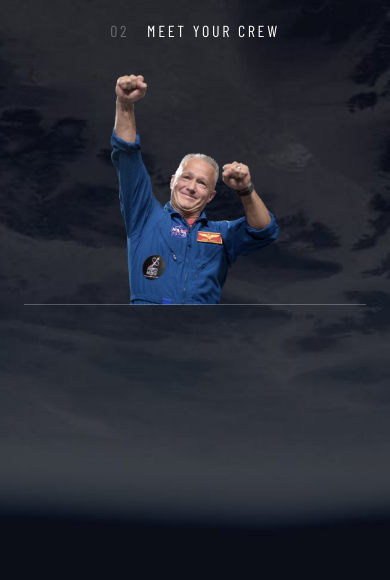
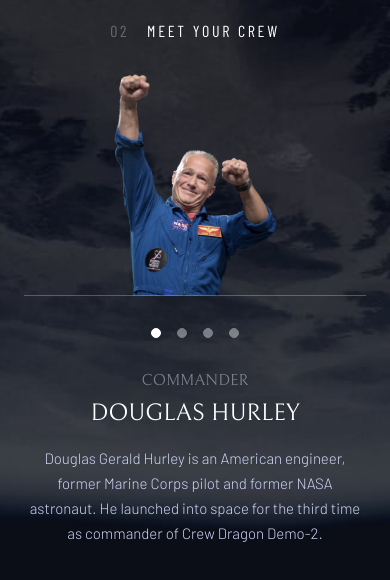
Before and after one commit to JanaBobulis/Space-Tourism-Multi-Page-Website, a plain HTML site: page crew.html in a window 390 px wide. Shown: the part 80-660 px from the top of the page. Drawn offline with Linux system fonts and the light colour scheme.

Commit message:
mobile crew page

```diff
--- a/crew.html
+++ b/crew.html
@@ -22,17 +22,26 @@
           </div>
 
         </div>
-        <!-- <div class="right-desktop flex flex-column flex-ai-c">
-          <div id="destinations">
-            <a href="#" data-item="Moon" class="dest-link active">MOON</a>
-            <a href="#" data-item="Mars" class="dest-link">MARS</a>
-            <a href="#" data-item="Europa" class="dest-link">EUROPA</a>
-            <a href="#" data-item="Titan" class="dest-link">TITAN</a>
+        <div class="right-desktop flex flex-column flex-ai-c">
+          <div id="carousel-buttons" class="flex flex-row">
+                <a href="#" data-item="Douglas Hurley" class="dest-link active-link">
+                    <div class="btn"></div>
+                </a>
+                <a href="#" data-item="Mark Shuttleworth" class="dest-link">
+                    <div class="btn"></div>
+                </a>
+                <a href="#" data-item="Victor Glover" class="dest-link">
+                    <div class="btn"></div>
+                </a>
+                <a href="#" data-item="Anousheh Ansari" class="dest-link">
+                    <div class="btn"></div>
+                </a>
+
           </div>
-          <div class="destination-name"></div>
-          <div class="destination-description site-bounds-mobile"></div>
-          <div class="facts flex flex-column">
-        </div> -->
+          <div class="crew-role"></div>
+          <div class="crew-name"></div>
+          <div class="crew-bio site-bounds-mobile"></div>
+        </div>
 
 
         </div>
--- a/index.js
+++ b/index.js
@@ -35,7 +35,10 @@ class Header extends HTMLElement {
       <nav class="navigation">
         <div class="top-nav flex flex-row flex-jc-sb flex-ai-c">
           <div class="logo">
+          <a href="./index.html">
             <img width="48" height="48" src="starter-code/assets/shared/logo.svg">
+          </a>
+
           </div>
           <a id="toggle-menu" class="toggle-menu hidden-lg" onclick="closeBtn(); toggleMenu()">
             <div id="burger">
@@ -82,7 +85,7 @@ async function loadData() {
   const data = await response.json();
   createDestinationPage(data);
   createCrewPage(data);
-  console.log(data)
+  // console.log(data)
 }
 loadData();
 
@@ -125,7 +128,7 @@ function createDestinationPage(data) {
 
 
       destinationArray.forEach((item) => {
-        console.log(item)
+        // console.log(item)
         item.addEventListener('click', function (event) {
           event.preventDefault();
 
@@ -166,15 +169,71 @@ function createDestinationPage(data) {
 
 function createCrewPage(data) {
   let crewImg = document.getElementById('crew-member-img');
+  let crewName = document.querySelector('.crew-name');
+  let crewRole = document.querySelector('.crew-role');
+  let crewBio = document.querySelector('.crew-bio');
+  let carouselButtons = document.getElementById('carousel-buttons').children;
+  let buttonsArray = Array.from(carouselButtons)
   let dataCrew = data.crew
 
 
     dataCrew.forEach(response => {
 
       crewImg.innerHTML = `
-      <img width="170" height="223" src="${data.crew[0].images.webp}">
+      <img src="${data.crew[0].images.webp}">
+      `
+      crewRole.innerHTML = `
+      <h2>${data.crew[0].role}</h2>
       `
 
+      crewName.innerHTML = `
+      <h3>${data.crew[0].name}</h3>
+      `
+
+      crewBio.innerHTML = `
+          <p>${data.crew[0].bio}</p>
+          `
+
+          buttonsArray.forEach((item) => {
+            console.log(item)
+            item.addEventListener('click', function (event) {
+              event.preventDefault();
+
+              console.log(item.dataset)
+              console.log(response.name)
+
+              if (item.dataset.item === response.name) {
+                crewImg.innerHTML = `
+              <img src="${response.images.webp}">
+              `
+                crewRole.innerHTML = `
+              <h2>${response.role}</h2>
+              `
+              crewName.innerHTML = `
+              <h3>${response.name}</h3>
+              `
+                crewBio.innerHTML = `
+              <p>${response.bio}</p>
+              `
+
+              // facts.innerHTML = `
+              // <div class="distance">
+              //   <h3>AVG. DISTANCE</h3>
+              //   <p>${response.distance}</p>
+              // </div>
+              // <div class="travel-time">
+              //   <h3>EST. TRAVEL TIME</h3>
+              //   <p>${response.travel}</p>
+              // </div>`
+              }
+
+              //set an active element
+              let activeEl = document.querySelector('.active-link')
+              activeEl.classList.remove('active-link');
+              item.className += " active-link"
+
+            })
+          })
     })
 
 }
--- a/starter-code/data.json
+++ b/starter-code/data.json
@@ -55,7 +55,7 @@
       "name": "Mark Shuttleworth",
       "images": {
         "png": "./assets/crew/image-mark-shuttleworth.png",
-        "webp": "./assets/crew/image-mark-shuttleworth.webp"
+        "webp": "starter-code/assets/crew/image-mark-shuttleworth.webp"
       },
       "role": "Mission Specialist",
       "bio": "Mark Richard Shuttleworth is the founder and CEO of Canonical, the company behind the Linux-based Ubuntu operating system. Shuttleworth became the first South African to travel to space as a space tourist."
@@ -64,7 +64,7 @@
       "name": "Victor Glover",
       "images": {
         "png": "./assets/crew/image-victor-glover.png",
-        "webp": "./assets/crew/image-victor-glover.webp"
+        "webp": "starter-code/assets/crew/image-victor-glover.webp"
       },
       "role": "Pilot",
       "bio": "Pilot on the first operational flight of the SpaceX Crew Dragon to the International Space Station. Glover is a commander in the U.S. Navy where he pilots an F/A-18.He was a crew member of Expedition 64, and served as a station systems flight engineer."
@@ -73,7 +73,7 @@
       "name": "Anousheh Ansari",
       "images": {
         "png": "./assets/crew/image-anousheh-ansari.png",
-        "webp": "./assets/crew/image-anousheh-ansari.webp"
+        "webp": "starter-code/assets/crew/image-anousheh-ansari.webp"
       },
       "role": "Flight Engineer",
       "bio": "Anousheh Ansari is an Iranian American engineer and co-founder of Prodea Systems. Ansari was the fourth self-funded space tourist, the first self-funded woman to fly to the ISS, and the first Iranian in space."
--- a/style/_main.scss
+++ b/style/_main.scss
@@ -595,7 +595,7 @@
                 position: absolute;
                 width: 100%;
                 height: 1px;
-                bottom: -3%;
+                bottom: 0;
                 opacity: 0.25;
                 background: white;
             }
@@ -612,10 +612,81 @@
             }
 
             #crew-member-img {
-                width: 170px;
-                height: 223px;
+                // width: 170px;
+                // height: 231px;
+                // max-width: 223px;
+                height: 222px;
+                // width: 153px;
+                // max-height: 222px;
                 margin-top: 32px;
+
+                img {
+                    width: 100%;
+                    height: 100%;
+                }
             }
+        }
+
+        .right-desktop {
+            #carousel-buttons {
+                margin-top: 32px;
+                a {
+                    border: 1px solid white;
+                    background: white;
+                    width: 10px;
+                    height: 10px;
+                    border-radius: 50%;
+                    opacity: 0.4;
+
+                    &.active-link {
+                        opacity: 1;
+                    }
+
+                &:not(:last-child) {
+                        margin-right: 16px;
+                    }
+                }
+            }
+
+            .crew-role {
+                margin-top: 32px;
+
+                h2 {
+                    font-size: 16px;
+                    font-family: "Bellefair", serif;
+                    text-transform: uppercase;
+                    color: white;
+                    opacity: 0.4;
+                    font-weight: 300;
+                }
+            }
+
+            .crew-name {
+                margin-top: 8px;
+                h3 {
+                    text-transform: uppercase;
+                    font-family: "Bellefair", serif;
+                    font-size: 24px;
+                    color: white;
+                    font-weight: 300;
+                    margin: 0;
+                }
+            }
+
+            .crew-bio {
+                padding: 0;
+                margin-top: 16px;
+                p {
+                    font-size: 15px;
+                    font-family: "Barlow", sans-serif;
+                    color: #D0D6F9;
+                    text-align: center;
+                    line-height: 25px;
+                    margin: 0;
+                    font-weight: 300;
+                }
+            }
+
         }
     }
 }
```
Also changed, not shown: dist/style.css.
